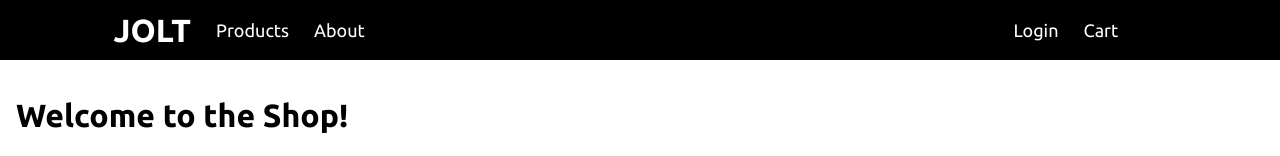
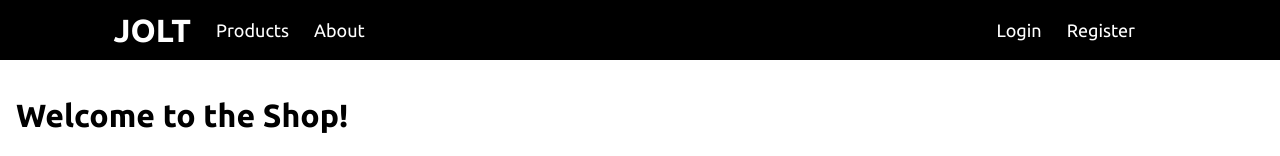
Before and after one commit to CoryJNelson/Web-Dev-Storefront, a React (Vite) app in the folder client/: page / in a window 1280 px wide. Shown: the top 156 px of the page. Built offline with nearby package versions, Linux system fonts and the light colour scheme.

Commit message:
Update Navbar.jsx: Not logged in displays Login and Register links. Logged in displays Account, Logout, and Cart links.

```diff
--- a/client/src/components/Navbar.jsx
+++ b/client/src/components/Navbar.jsx
@@ -68,11 +68,14 @@ const Navbar = () => {
             <>
               <Link to={`/users/${user._id}`} style={styles.link}><NavItem>Account</NavItem></Link>
               <button onClick={handleLogout} style={styles.logoutButton}>Sign Out</button>
+              <Link to="/cart" style={styles.link}><NavItem>Cart</NavItem></Link>
             </>
           ) : (
-            <Link to="/login" style={styles.link}><NavItem>Login</NavItem></Link>
+            <>
+              <Link to="/login" style={styles.link}><NavItem>Login</NavItem></Link>
+              <Link to="/register" style={styles.link}><NavItem>Register</NavItem></Link>
+            </>
           )}
-          <Link to="/cart" style={styles.link}><NavItem>Cart</NavItem></Link>
         </Right>
       </Wrapper>
     </Container>
@@ -81,7 +84,7 @@ const Navbar = () => {
 
 const styles = {
     link: { color: '#fff', textDecoration: 'none' },
-    logoutButton: { background: '#222', color: '#fff', cursor: 'pointer', padding: '0 1rem' }
+    logoutButton: { background: '#222', color: '#fff', cursor: 'pointer', padding: '0 1rem', marginLeft: '25px' }
 };
 
 export default Navbar
```
